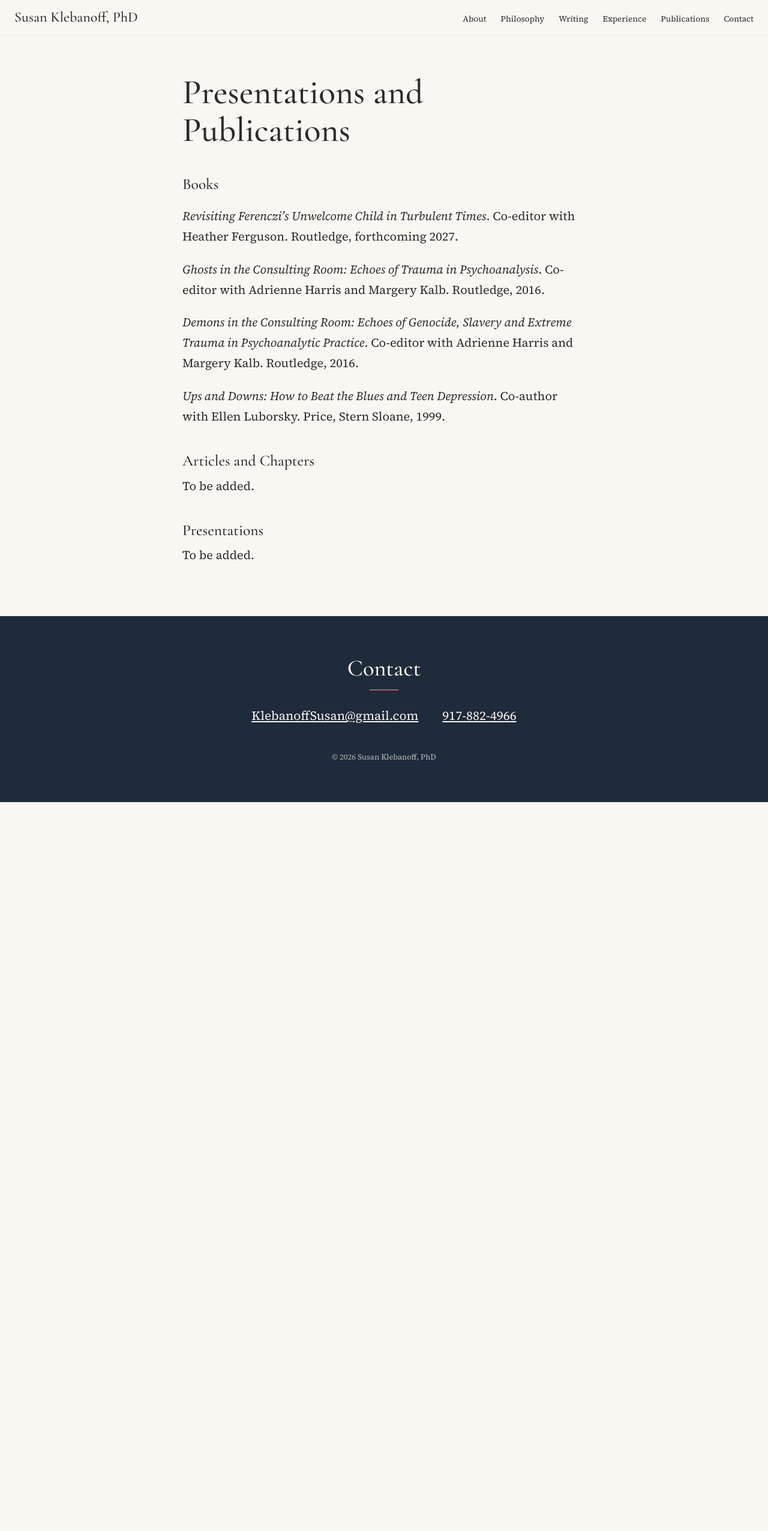
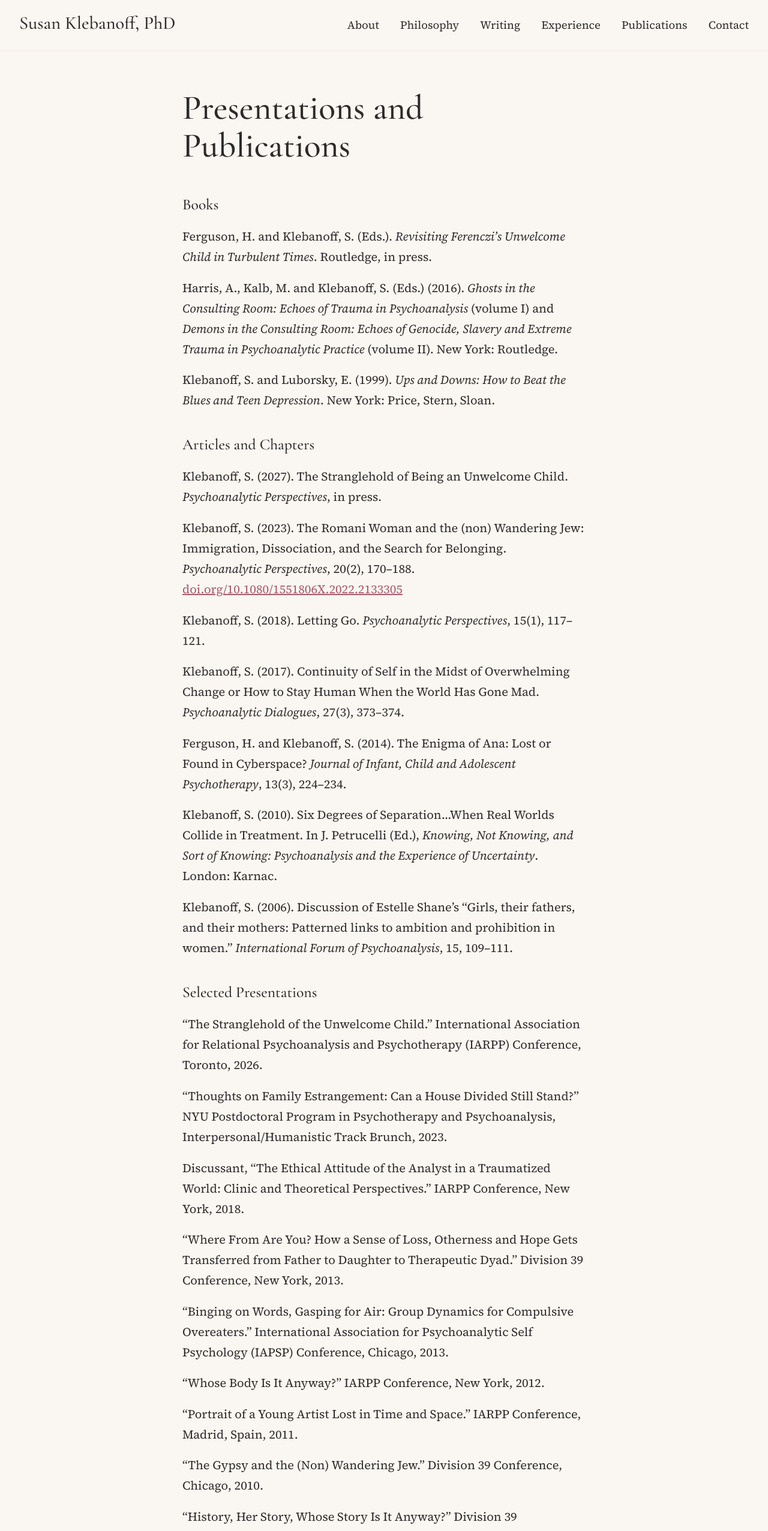
Before and after one commit to susanklebanoff/susans_website, a plain HTML site: page publications.html in a window 1280 px wide. Shown: the top 2552 px of the page at 60% size. Before the commit the page ends 1337 px from the top, so only its background shows below. Drawn offline with nearby package versions, Linux system fonts and the light colour scheme.

Commit message:
Apply Susan's first round of feedback
- Larger header and nav links
- Brick-arch blossom photo as the hero, cropped low to show both paths
- Beach photo behind the Leonard Cohen quote
- Full uncropped headshot
- Education list added under Experience
- Publications page filled from her resume
- Copy fixes: drop 'adult', NYU Postdoctoral, Price, Stern, Sloan

Co-Authored-By: Claude Fable 5.2 <noreply@anthropic.com>

```diff
--- a/publications.html
+++ b/publications.html
@@ -29,18 +29,38 @@
 
   <h3>Books</h3>
   <ul class="pubs">
-    <li><i>Revisiting Ferenczi&rsquo;s Unwelcome Child in Turbulent Times</i>. Co-editor with Heather Ferguson. Routledge, forthcoming 2027.</li>
-    <li><i>Ghosts in the Consulting Room: Echoes of Trauma in Psychoanalysis</i>. Co-editor with Adrienne Harris and Margery Kalb. Routledge, 2016.</li>
-    <li><i>Demons in the Consulting Room: Echoes of Genocide, Slavery and Extreme Trauma in Psychoanalytic Practice</i>. Co-editor with Adrienne Harris and Margery Kalb. Routledge, 2016.</li>
-    <li><i>Ups and Downs: How to Beat the Blues and Teen Depression</i>. Co-author with Ellen Luborsky. Price, Stern Sloane, 1999.</li>
+    <li>Ferguson, H. and Klebanoff, S. (Eds.). <i>Revisiting Ferenczi&rsquo;s Unwelcome Child in Turbulent Times</i>. Routledge, in press.</li>
+    <!-- Resume says 2017 and "...in Psychoanalysis" for volume II; home page copy says 2016 and "...in Psychoanalytic Practice". Confirm with Susan. -->
+    <li>Harris, A., Kalb, M. and Klebanoff, S. (Eds.) (2016). <i>Ghosts in the Consulting Room: Echoes of Trauma in Psychoanalysis</i> (volume I) and <i>Demons in the Consulting Room: Echoes of Genocide, Slavery and Extreme Trauma in Psychoanalytic Practice</i> (volume II). New York: Routledge.</li>
+    <li>Klebanoff, S. and Luborsky, E. (1999). <i>Ups and Downs: How to Beat the Blues and Teen Depression</i>. New York: Price, Stern, Sloan.</li>
   </ul>
 
-  <!-- TODO: fill from Susan's resume -->
   <h3>Articles and Chapters</h3>
-  <p>To be added.</p>
+  <ul class="pubs">
+    <li>Klebanoff, S. (2027). The Stranglehold of Being an Unwelcome Child. <i>Psychoanalytic Perspectives</i>, in press.</li>
+    <li>Klebanoff, S. (2023). The Romani Woman and the (non) Wandering Jew: Immigration, Dissociation, and the Search for Belonging. <i>Psychoanalytic Perspectives</i>, 20(2), 170&ndash;188. <a href="https://doi.org/10.1080/1551806X.2022.2133305">doi.org/10.1080/1551806X.2022.2133305</a></li>
+    <li>Klebanoff, S. (2018). Letting Go. <i>Psychoanalytic Perspectives</i>, 15(1), 117&ndash;121.</li>
+    <li>Klebanoff, S. (2017). Continuity of Self in the Midst of Overwhelming Change or How to Stay Human When the World Has Gone Mad. <i>Psychoanalytic Dialogues</i>, 27(3), 373&ndash;374.</li>
+    <li>Ferguson, H. and Klebanoff, S. (2014). The Enigma of Ana: Lost or Found in Cyberspace? <i>Journal of Infant, Child and Adolescent Psychotherapy</i>, 13(3), 224&ndash;234.</li>
+    <li>Klebanoff, S. (2010). Six Degrees of Separation&hellip;When Real Worlds Collide in Treatment. In J. Petrucelli (Ed.), <i>Knowing, Not Knowing, and Sort of Knowing: Psychoanalysis and the Experience of Uncertainty</i>. London: Karnac.</li>
+    <li>Klebanoff, S. (2006). Discussion of Estelle Shane&rsquo;s &ldquo;Girls, their fathers, and their mothers: Patterned links to ambition and prohibition in women.&rdquo; <i>International Forum of Psychoanalysis</i>, 15, 109&ndash;111.</li>
+  </ul>
 
-  <h3>Presentations</h3>
-  <p>To be added.</p>
+  <h3>Selected Presentations</h3>
+  <ul class="pubs">
+    <li>&ldquo;The Stranglehold of the Unwelcome Child.&rdquo; International Association for Relational Psychoanalysis and Psychotherapy (IARPP) Conference, Toronto, 2026.</li>
+    <li>&ldquo;Thoughts on Family Estrangement: Can a House Divided Still Stand?&rdquo; NYU Postdoctoral Program in Psychotherapy and Psychoanalysis, Interpersonal/Humanistic Track Brunch, 2023.</li>
+    <li>Discussant, &ldquo;The Ethical Attitude of the Analyst in a Traumatized World: Clinic and Theoretical Perspectives.&rdquo; IARPP Conference, New York, 2018.</li>
+    <!-- TODO: Susan is sending venue and year for this one; delete if she can't find them.
+    <li>&ldquo;&lsquo;My Designs Are Harsh, Just Like my Life&rsquo;: Mastering Trauma Through Artistic Endeavor.&rdquo;</li>
+    -->
+    <li>&ldquo;Where From Are You? How a Sense of Loss, Otherness and Hope Gets Transferred from Father to Daughter to Therapeutic Dyad.&rdquo; Division 39 Conference, New York, 2013.</li>
+    <li>&ldquo;Binging on Words, Gasping for Air: Group Dynamics for Compulsive Overeaters.&rdquo; International Association for Psychoanalytic Self Psychology (IAPSP) Conference, Chicago, 2013.</li>
+    <li>&ldquo;Whose Body Is It Anyway?&rdquo; IARPP Conference, New York, 2012.</li>
+    <li>&ldquo;Portrait of a Young Artist Lost in Time and Space.&rdquo; IARPP Conference, Madrid, Spain, 2011.</li>
+    <li>&ldquo;The Gypsy and the (Non) Wandering Jew.&rdquo; Division 39 Conference, Chicago, 2010.</li>
+    <li>&ldquo;History, Her Story, Whose Story Is It Anyway?&rdquo; Division 39 Conference, New York, 2008.</li>
+  </ul>
 </section>
 
 <section id="contact">
--- a/style.css
+++ b/style.css
@@ -9,7 +9,7 @@
 }
 
 * { box-sizing: border-box; }
-html { scroll-behavior: smooth; scroll-padding-top: 4.5rem; }
+html { scroll-behavior: smooth; scroll-padding-top: 6rem; }
 body {
   margin: 0;
   background: var(--cream);
@@ -22,17 +22,22 @@ a { color: var(--rose); }
 /* Nav */
 nav {
   display: flex; flex-wrap: wrap; align-items: baseline; justify-content: space-between;
-  gap: .25rem 2rem; padding: .9rem 1.5rem;
+  gap: .4rem 2.5rem; padding: 1.25rem 2rem;
   background: var(--cream); border-bottom: 1px solid var(--blush);
 }
 nav a { text-decoration: none; color: var(--ink); }
-nav a:hover { color: var(--rose); }
-nav .brand { font: 500 1.5rem var(--display); }
-nav ul { display: flex; flex-wrap: wrap; gap: .25rem 1.5rem; margin: 0; padding: 0; list-style: none; font-size: .85rem; }
-@media (min-width: 800px) { nav { position: sticky; top: 0; z-index: 1; } }
+nav .brand { font: 500 1.9rem var(--display); }
+nav ul { display: flex; flex-wrap: wrap; gap: .25rem 1.4rem; margin: 0; padding: 0; list-style: none; font-size: 1rem; }
+nav li a { display: block; padding: .3rem 0; border-bottom: 2px solid transparent; }
+nav li a:hover { color: var(--rose); border-color: var(--rose); }
+@media (min-width: 800px) {
+  nav { position: sticky; top: 0; z-index: 1; }
+  nav ul { font-size: 1.15rem; gap: .25rem 2.2rem; }
+}
 
 /* Hero */
-.hero img, .band { width: 100%; height: 55vh; min-height: 260px; object-fit: cover; }
+.hero img, .band { width: 100%; height: 60vh; min-height: 260px; object-fit: cover; }
+.hero img { object-position: center 88%; } /* crop low so both paths show */
 .band { height: 45vh; }
 .hero div { text-align: center; padding: 2.5rem 1.5rem 1rem; }
 h1 { font: 500 clamp(2.4rem, 6vw, 3.6rem)/1.1 var(--display); margin: 0; }
@@ -60,15 +65,16 @@ blockquote {
 }
 blockquote cite { display: block; margin-top: 1rem; font: 400 .9rem var(--body); color: var(--rose); letter-spacing: .08em; }
 section.quote { background: var(--blush); padding: 1.5rem; }
-/* Beach variant: add class "beach" to the quote section */
+/* Beach photo behind the quote, softened so the text stays readable */
 section.quote.beach {
-  background: linear-gradient(rgba(250,246,241,.72), rgba(250,246,241,.72)), url(assets/beach.jpg) center 60% / cover;
+  background: linear-gradient(rgba(250,246,241,.6), rgba(250,246,241,.6)), url(assets/beach.jpg) center 60% / cover;
   padding: 5rem 1.5rem;
 }
 
 /* Publications list */
 .pubs { list-style: none; padding: 0; }
-.pubs li { margin-bottom: 1.3rem; }
+.pubs li { margin-bottom: 1.1rem; }
+h1 + h3 { margin-top: 3rem; }
 
 /* Contact */
 #contact { background: var(--navy); color: var(--cream); text-align: center; }
```
Also changed, not shown: index.html (+16 -11 lines), assets/blossoms-arch.jpg (added), assets/headshot.jpg, 1 other file.
